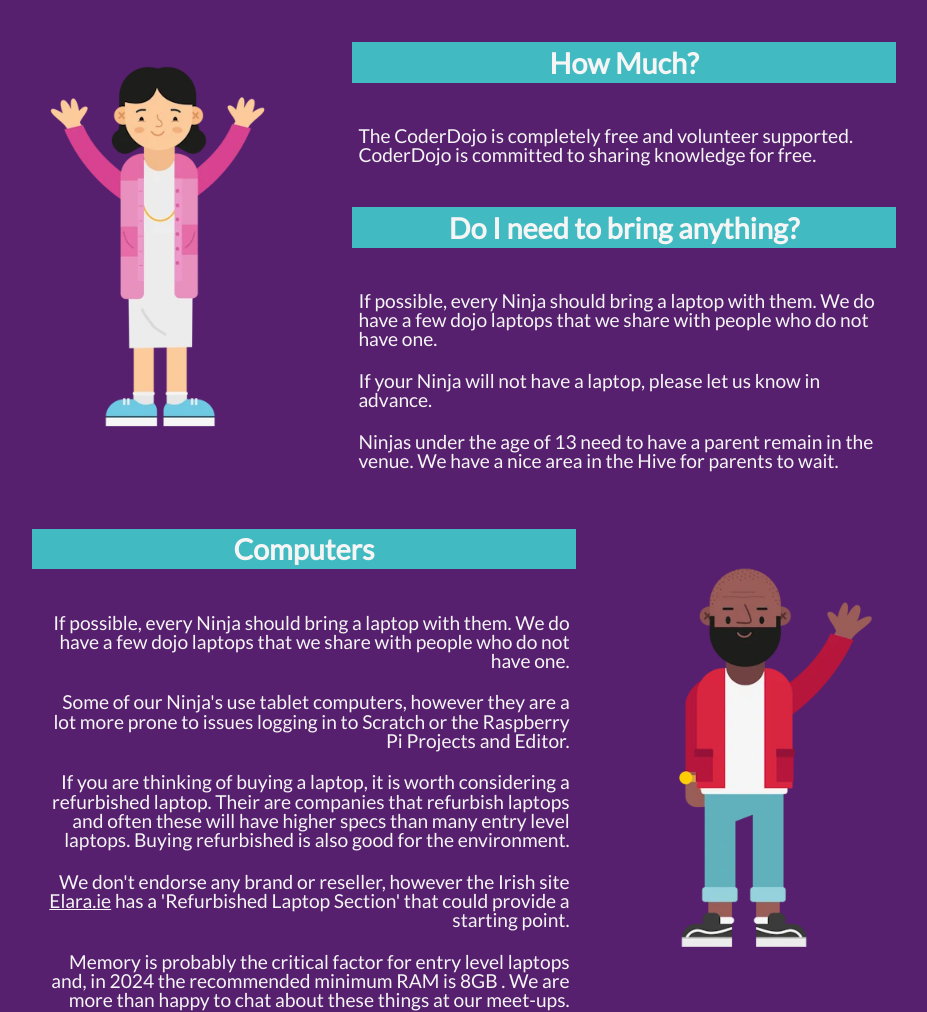
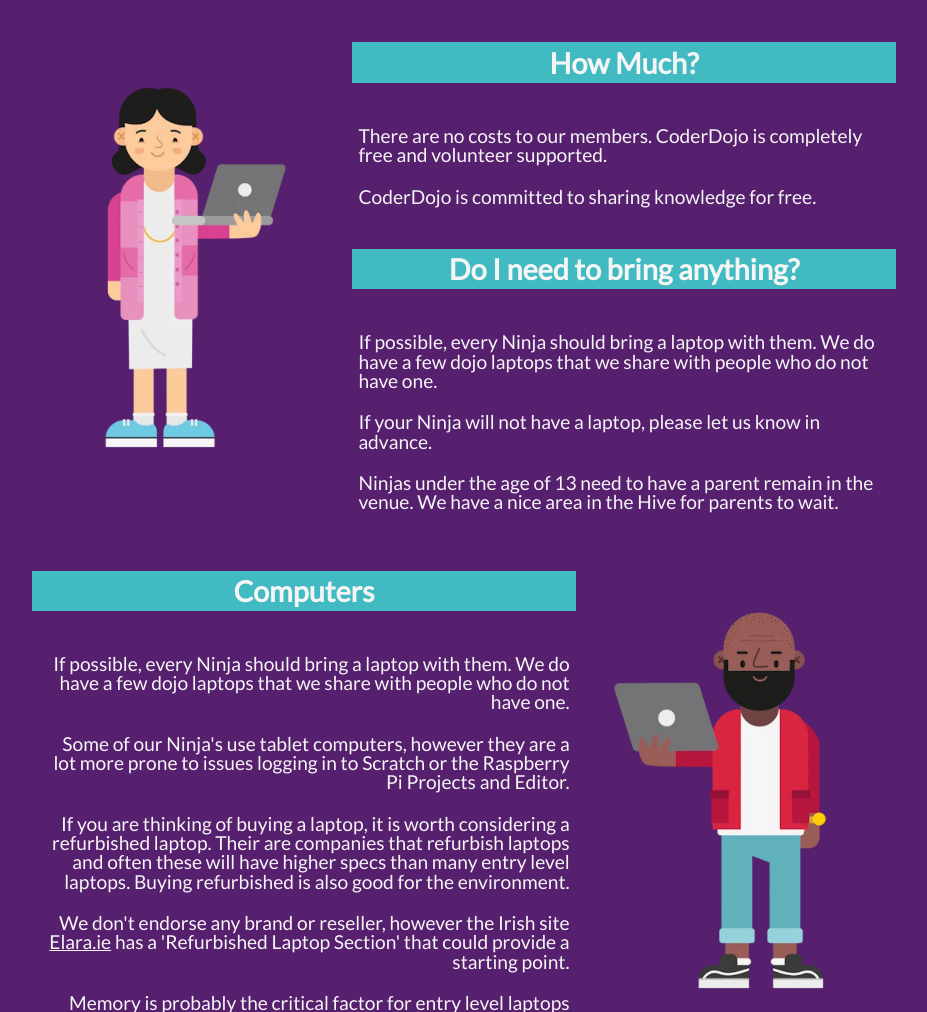
Before and after one commit to carrickdojo/carrickdojo-website, a plain HTML site: page about.html in a window 1280 px wide. Shown: the part 1120-2132 px from the top of the page, without its empty margins (176-1103 px from the left). Drawn offline with Linux system fonts and the light colour scheme.

Commit message:
update about

```diff
--- a/about.html
+++ b/about.html
@@ -148,14 +148,15 @@
           </div>
 
           <div class="wrap-image-article">
-            <img src="images/Adult03-04.webp" alt="" class="image-medium" />
+            <img src="images/Adult03-02.webp" alt="" class="image-medium" />
 
             <article class="align-top">
               <h2>How Much?</h2>
               <p>
-                The CoderDojo is completely free and volunteer supported.
-                CoderDojo is committed to sharing knowledge for free.
+                There are no costs to our members. CoderDojo is completely free
+                and volunteer supported.
               </p>
+              <p>CoderDojo is committed to sharing knowledge for free.</p>
               <h2>Do I need to bring anything?</h2>
               <p>
                 If possible, every Ninja should bring a laptop with them. We do
@@ -209,7 +210,10 @@
               </p>
             </article>
 
-            <img src="images/Adult04-01.webp" alt="" class="image-medium" />
+            <img
+              src="images/Adult04-05.webp"
+              alt=""
+              class="image-medium flip-image" />
           </div>
 
           <div class="wrap-image-article">
@@ -254,7 +258,10 @@
               </p>
             </article>
 
-            <img src="images/Adult01-04.webp" alt="" class="image-medium" />
+            <img
+              src="images/Adult01-03.webp"
+              alt=""
+              class="image-medium flip-image" />
           </div>
         </section>
       </div>
@@ -287,7 +294,8 @@
               <p>
                 We also use Whatsapp to communicate with parents. If you would
                 like to be on the CarrickDojo Parents Whatsapp Group, please ask
-                at meetup.
+                at meetup. We are more than happy to keep people updated through
+                other methods if preferred.
               </p>
             </article>
           </div>
```
